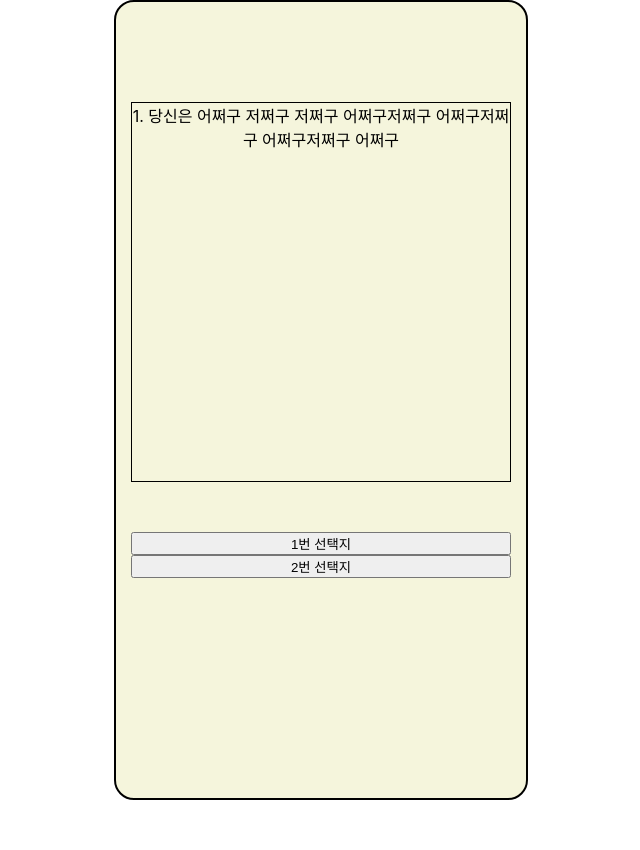
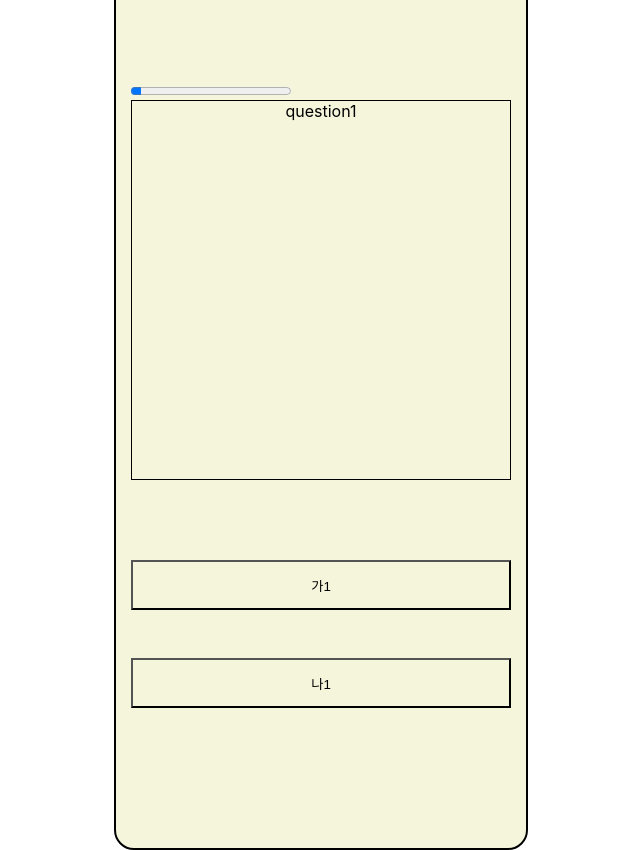
Before and after one commit to Gobyungyong/makesense, a React (Create React App) app: page / in a window 1280 px wide. Shown: the whole page, without its empty margins (319-959 px from the left). Before the commit the page ends 800 px from the top, so only its background shows below. Built offline with nearby package versions, Linux system fonts and the light colour scheme.

Commit message:
질문/답변/progress bar 추가

```diff
--- a/src/App.module.css
+++ b/src/App.module.css
@@ -9,4 +9,6 @@
 .main_container {
     display: flex;
     justify-content: center;
+    align-items: center;
+    height: 100vh;
 }
--- a/src/components/Button.jsx
+++ b/src/components/Button.jsx
@@ -1,6 +1,8 @@
+import classes from './Button.module.css'
+
 function Button(props) {
     return (
-        <button>{props.children}</button>
+        <button className={classes.button} onClick={props.onclick}>{props.children}</button>
     );
 }
 
--- /dev/null
+++ b/src/components/Button.module.css
@@ -0,0 +1,5 @@
+.button {
+    margin-bottom: 3rem;
+    min-height: 50px;
+    background-color: rgba(0, 0, 0, 0);
+}
--- a/src/components/Card.jsx
+++ b/src/components/Card.jsx
@@ -1,20 +1,122 @@
+import { useState } from 'react';
+
 import classes from './Card.module.css';
 import Button from './Button';
 
-function Question(props) {
+
+
+
+function Card(props) {
+    const [index,setIndex] = useState(0);
+    const [result,setResult] = useState();
+
+    const question_list = [
+        'question1',
+        'question2',
+        'question3',
+        'question4',
+        'question5',
+        'question6',
+        'question7',
+        'question8',
+        'question9',
+        'question10',
+        'question11',
+        'question12',
+        'question13',
+        'question14',
+        'question15',
+    ];
+
+    const answer_list = [
+        {
+            answer1: '가1',
+            answer2: '나1'
+        },
+        {
+            answer1: '가2',
+            answer2: '나2'
+        },
+        {
+            answer1: '가3',
+            answer2: '나3'
+        },
+        {
+            answer1: '가4',
+            answer2: '나4'
+        },
+        {
+            answer1: '가5',
+            answer2: '나5'
+        },
+        {
+            answer1: '가6',
+            answer2: '나6'
+        },
+        {
+            answer1: '가7',
+            answer2: '나7'
+        },
+        {
+            answer1: '가8',
+            answer2: '나8'
+        },
+        {
+            answer1: '가9',
+            answer2: '나9'
+        },
+        {
+            answer1: '가10',
+            answer2: '나10'
+        },
+        {
+            answer1: '가11',
+            answer2: '나11'
+        },
+        {
+            answer1: '가12',
+            answer2: '나12'
+        },
+        {
+            answer1: '가13',
+            answer2: '나13'
+        },
+        {
+            answer1: '가14',
+            answer2: '나14'
+        },
+        {
+            answer1: '가15',
+            answer2: '나15'
+        },
+    ];
+
+
+    const [question,setQuestion] = useState(question_list[index]);
+
+    function clickHandler() {
+        if (index <= 14) {
+            setIndex(prev => prev + 1)
+            setQuestion(question_list[index]);
+        } else {
+            alert('결과페이지 출력');
+        }
+    }
+
     return (
         <div>
+            <progress value={index+1} max={15}></progress>
             <div className={classes.card_container}>
                 <p className={classes.question_content}>
-                    1. 당신은 어쩌구 저쩌구 저쩌구 어쩌구저쩌구 어쩌구저쩌구 어쩌구저쩌구 어쩌구
+                    {question}
                 </p>
             </div>
             <div className={classes.answer_button}>
-            <Button>1번 선택지</Button>
-            <Button>2번 선택지</Button>
+            <Button onclick={clickHandler}>{answer_list[index].answer1}</Button>
+            <Button onclick={clickHandler}>{answer_list[index].answer2}</Button>
             </div>
         </div>
     );
 }
 
-export default Question;
+export default Card;
--- a/src/components/Card.module.css
+++ b/src/components/Card.module.css
@@ -15,5 +15,5 @@
     display: flex;
     flex-direction: column;
     /* height: 100px; */
-    margin-top: 50px;
+    margin-top: 5rem;
 }
--- a/src/components/Layout.module.css
+++ b/src/components/Layout.module.css
@@ -1,11 +1,13 @@
+
 .wrapper {
     width : 414px;
-    height : 800px;
+    height : 100vh;
+    min-height: 900px;
     background-color: beige;
     border: 2px solid black;
     border-radius: 20px;
-    position: relative;
+    /* position: relative; */
     display: flex;
     justify-content: center;
-    padding: 100px 0;
+    padding: 8rem 0;
 }
```
